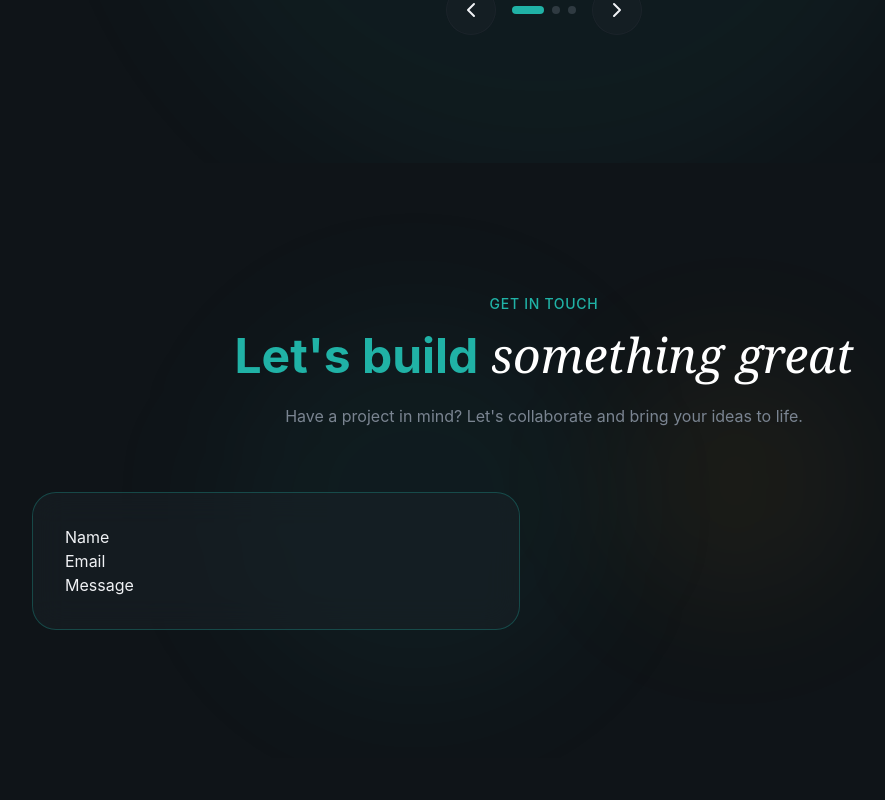
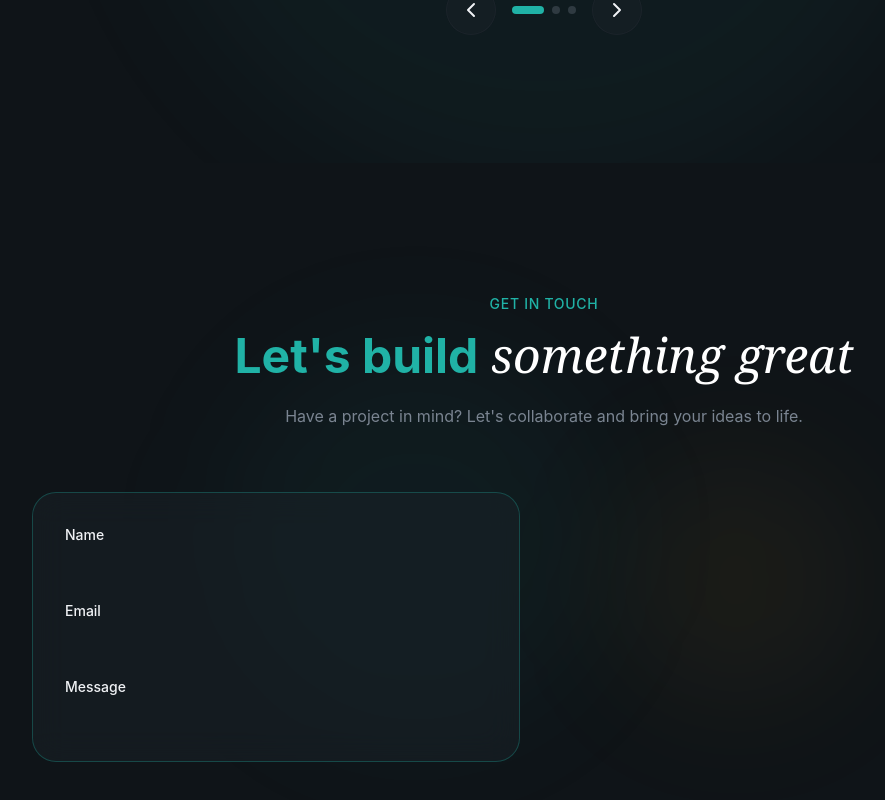
Before and after one commit to eissamonet/SWD-Portfolio, a React (Vite) app: page / in a window 1280 px wide. Shown: the part 5021-5821 px from the top of the page, without its empty margins (96-981 px from the left). Before the commit the page ends 5779 px from the top, so only its background shows below. Built offline with nearby package versions, Linux system fonts and the light colour scheme.

Commit message:
commit changes

```diff
--- a/src/sections/Contact.jsx
+++ b/src/sections/Contact.jsx
@@ -47,19 +47,19 @@ export const Contact = () => {
 
             <div className="grid lg:grid-cols-2 gap-12 max-w-5xl mx-auto">
               <div className="glass p-8 rounded-3xl border border-primary/30 animate-fade-in animatation-delay-300">
-                <form>
+                <form className="space-y-6">
                    <div>
-                      <label>Name</label>
+                      <label htmlFor="name" className="block text-sm font-medium mb-2">Name</label>
                       <input />
                    </div>
 
                     <div>
-                      <label>Email</label>
+                      <label htmlFor="email" className="block text-sm font-medium mb-2">Email</label>
                       <input />
                    </div>
 
                     <div>
-                      <label>Message</label>
+                      <label htmlFor="message" className="block text-sm font-medium mb-2">Message</label>
                       <input />
                    </div>
                 </form>
```
